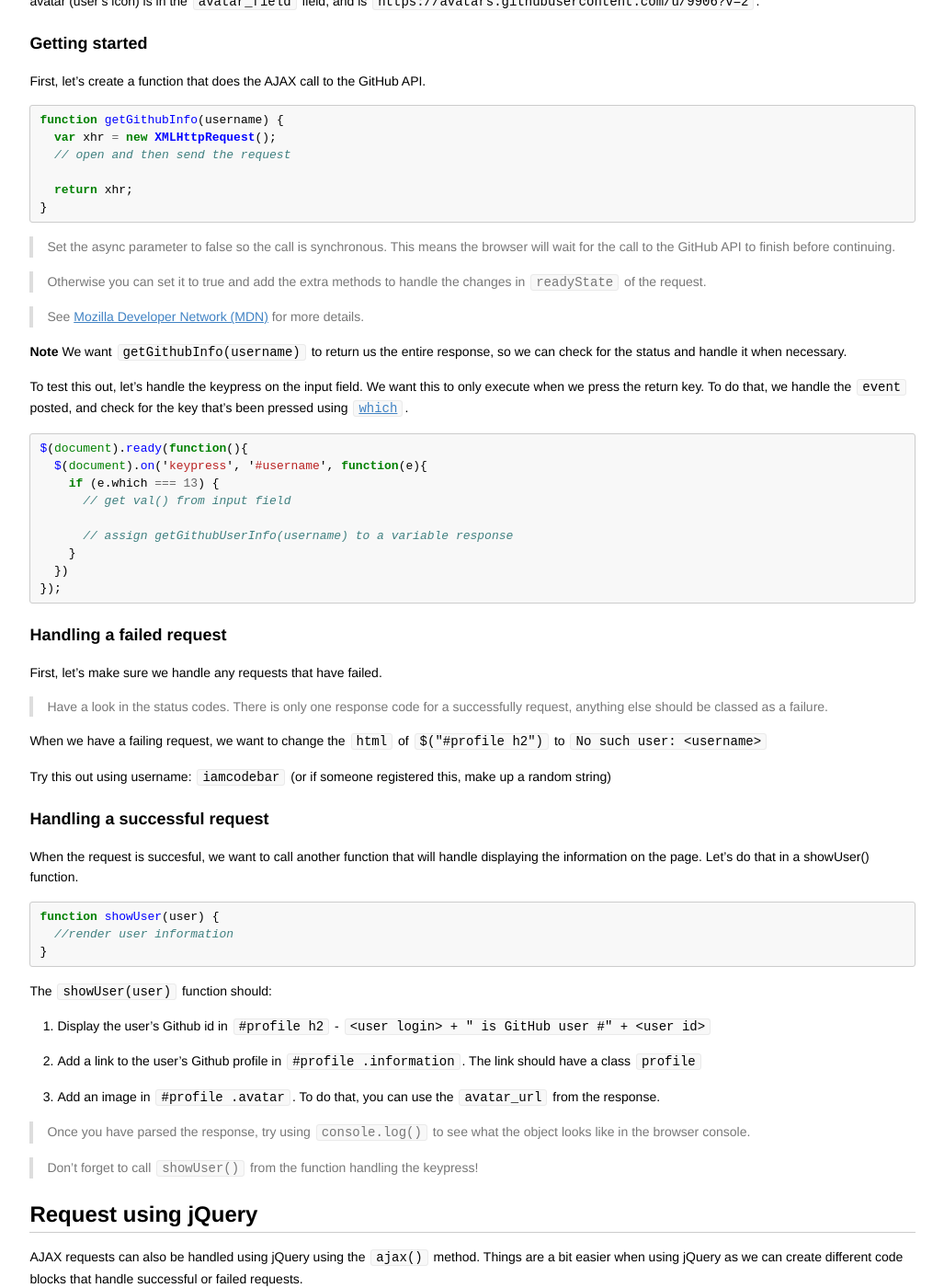
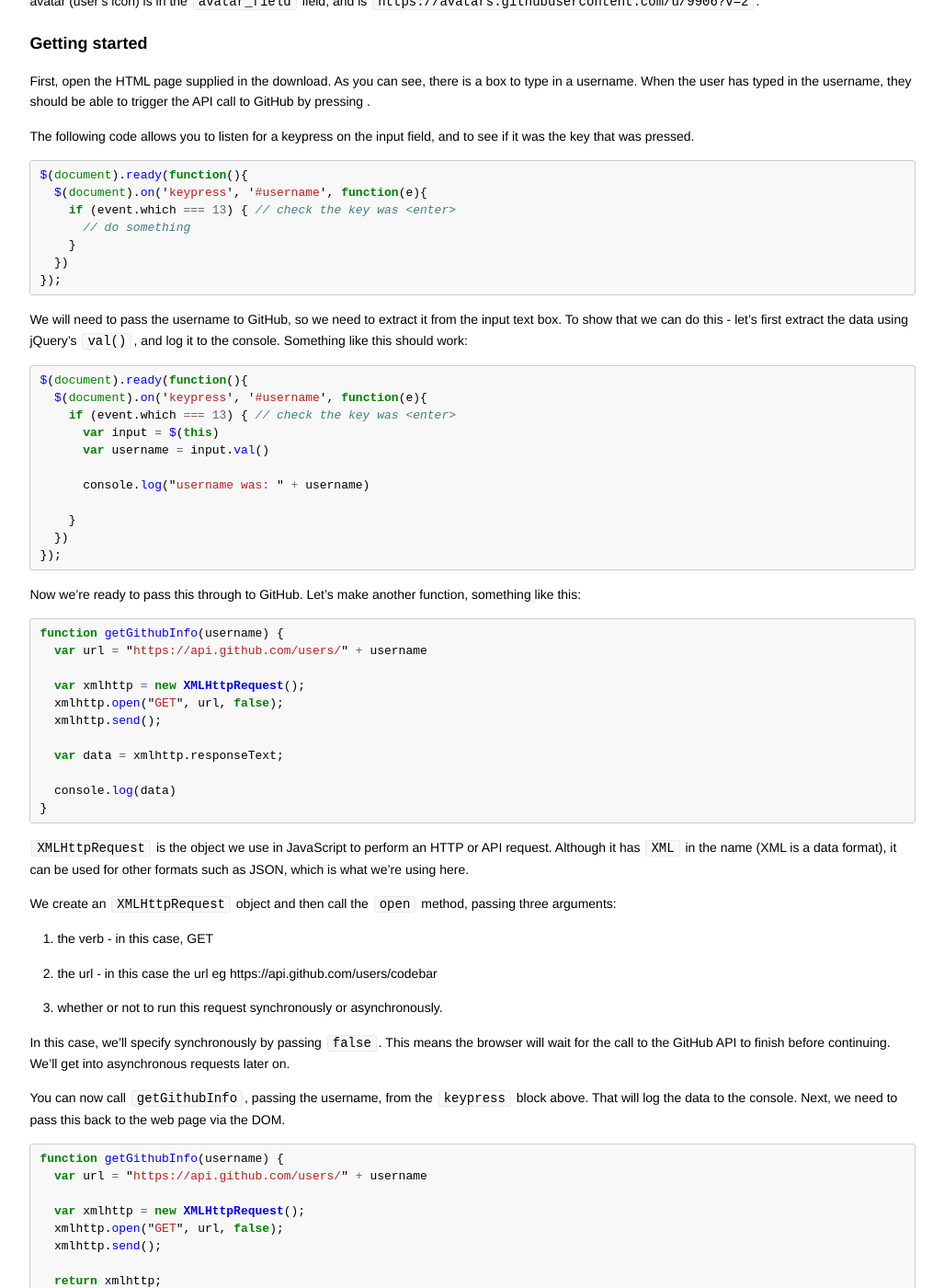
Before and after one commit to codebar/tutorials, a Jekyll site: the page built from js/lesson4/tutorial.md, in a window 1280 px wide and 1400 px high, scrolled down 2290 px. Shown: the whole window at 92% size, without its empty margins (126-1153 px from the left). Built offline with Jekyll 4.4.1, drawn with Linux system fonts in a browser that asks for light colours; Markdown is read by kramdown in place of the engine named in the settings; some of the changed text lies outside the part shown.

Commit message:
Change sequencing of github user finder task

````diff
--- a/js/lesson4/tutorial.md
+++ b/js/lesson4/tutorial.md
@@ -78,38 +78,114 @@ This data is what's called key value pairs, meaning that the name of the field i
 
 ###Getting started
 
-First, let's create a function that does the AJAX call to the GitHub API.
+First, open the HTML page supplied in the download. As you can see, there is a box to type in a username. When the user has typed in the username, they should be able to trigger the API call to GitHub by pressing <enter>.
 
-```js
-function getGithubInfo(username) {
-  var xhr = new XMLHttpRequest();
-  // open and then send the request
-
-  return xhr;
-}
-```
-> Set the async parameter to false so the call is synchronous.
-This means the browser will wait for the call to the GitHub API to finish before continuing.
-
-> Otherwise you can set it to true and add the extra methods to handle the changes in `readyState` of the request.
-
-> See [Mozilla Developer Network (MDN)](https://developer.mozilla.org/en-US/docs/Web/API/XMLHttpRequest/onreadystatechange) for more details.
-
-**Note** We want `getGithubInfo(username)` to return us the entire response, so we can check for the status and handle it when necessary.
-
-To test this out, let's handle the keypress on the input field. We want this to only execute when we press the return key. To do that, we handle the `event` posted, and check for the key that's been pressed using [`which`](http://api.jquery.com/event.which/).
+The following code allows you to listen for a keypress on the input field, and to see if it was the <enter> key that was pressed.
 
 ```js
 $(document).ready(function(){
   $(document).on('keypress', '#username', function(e){
-    if (e.which === 13) {
-      // get val() from input field
-
-      // assign getGithubUserInfo(username) to a variable response
+    if (event.which === 13) { // check the key was <enter>
+      // do something
     }
   })
 });
 ```
+
+We will need to pass the username to GitHub, so we need to extract it from the input text box. To show that we can do this - let's first extract the data using jQuery's `val()`, and log it to the console. Something like this should work:
+
+```js
+$(document).ready(function(){
+  $(document).on('keypress', '#username', function(e){
+    if (event.which === 13) { // check the key was <enter>
+      var input = $(this)
+      var username = input.val()
+
+      console.log("username was: " + username)
+
+    }
+  })
+});
+```
+
+Now we're ready to pass this through to GitHub. Let's make another function, something like this:
+
+```js
+function getGithubInfo(username) {
+  var url = "https://api.github.com/users/" + username
+
+  var xmlhttp = new XMLHttpRequest();
+  xmlhttp.open("GET", url, false);
+  xmlhttp.send();
+
+  var data = xmlhttp.responseText;
+
+  console.log(data)
+}
+```
+
+`XMLHttpRequest` is the object we use in JavaScript to perform an HTTP or API request. Although it has `XML` in the name (XML is a data format), it can be used for other formats such as JSON, which is what we're using here.
+
+We create an `XMLHttpRequest` object and then call the `open` method, passing three arguments:
+
+1. the verb - in this case, GET
+2. the url - in this case the url eg https://api.github.com/users/codebar
+3. whether or not to run this request synchronously or asynchronously.
+
+In this case, we'll specify synchronously by passing `false`. This means the browser will wait for the call to the GitHub API to finish before continuing. We'll get into asynchronous requests later on.
+
+You can now call `getGithubInfo`, passing the username, from the `keypress` block above. That will log the data to the console. Next, we need to pass this back to the web page via the DOM.
+
+```js
+function getGithubInfo(username) {
+  var url = "https://api.github.com/users/" + username
+
+  var xmlhttp = new XMLHttpRequest();
+  xmlhttp.open("GET", url, false);
+  xmlhttp.send();
+
+  return xmlhttp;
+
+}
+```
+
+### Handling a successful request
+
+Our `getGithubInfo` method will return the response from the server, including the HTTP status. If the request was successful, the status code will be 200. If we check that this code is 200, we know we can proceed to reading the data.
+
+Create a new method called `showUser()` that handles the response from the API, and performs this check on the passed `xmlhttp` variable.
+
+```js
+function showUser(xmlhttp) {
+  if(xmlhttp.status === 200){
+    // show the user details
+  } else {
+    // show an error
+  }
+}
+```
+
+Once we've checked the status, we need to decode the data which is stored in `xmlhttp.responseText`. It's in JSON format, which is a string, so we need to turn that into a native JavaScript object. We do this using `JSON.parse(data)`.
+
+```js
+function showUser(xmlhttp) {
+  if(xmlhttp.status === 200){
+    // show the user details
+    var json = xmlhttp.responseText;
+    var user = JSON.parse(json)
+  } else {
+    // show an error
+  }
+}
+```
+
+Now the `user` variable will contain all the information we need to update the page. Finish the function to:
+
+1. Display the user's Github id in `#profile h2` - `<user login> + " is GitHub user #" + <user id>`
+2. Add a link to the user's Github profile in `#profile .information`. The link should have a class `profile`
+3. Add an image in `#profile .avatar`. To do that, you can use the `avatar_url`
+   from the response.
+
 
 ###Handling a failed request
 
@@ -120,29 +196,6 @@ First, let's make sure we handle any requests that have failed.
 When we have a failing request, we want to change the `html` of `$("#profile h2")` to `No such user: <username>`
 
 Try this out using username: `iamcodebar` (or if someone registered this, make up a random string)
-
-###Handling a successful request
-
-When the request is succesful, we want to call another function that will handle displaying the information on the page. Let's do that in a showUser() function.
-
-```js
-function showUser(user) {
-  //render user information
-}
-```
-
-The `showUser(user)` function should:
-
-1. Display the user's Github id in `#profile h2` - `<user login> + " is GitHub user #" + <user id>`
-
-2. Add a link to the user's Github profile in `#profile .information`. The link should have a class `profile`
-
-3. Add an image in `#profile .avatar`. To do that, you can use the `avatar_url`
-   from the response.
-
-> Once you have parsed the response, try using `console.log()` to see what the object looks like in the browser console.
-
-> Don't forget to call `showUser()` from the function handling the keypress!
 
 
 ##Request using jQuery
````
